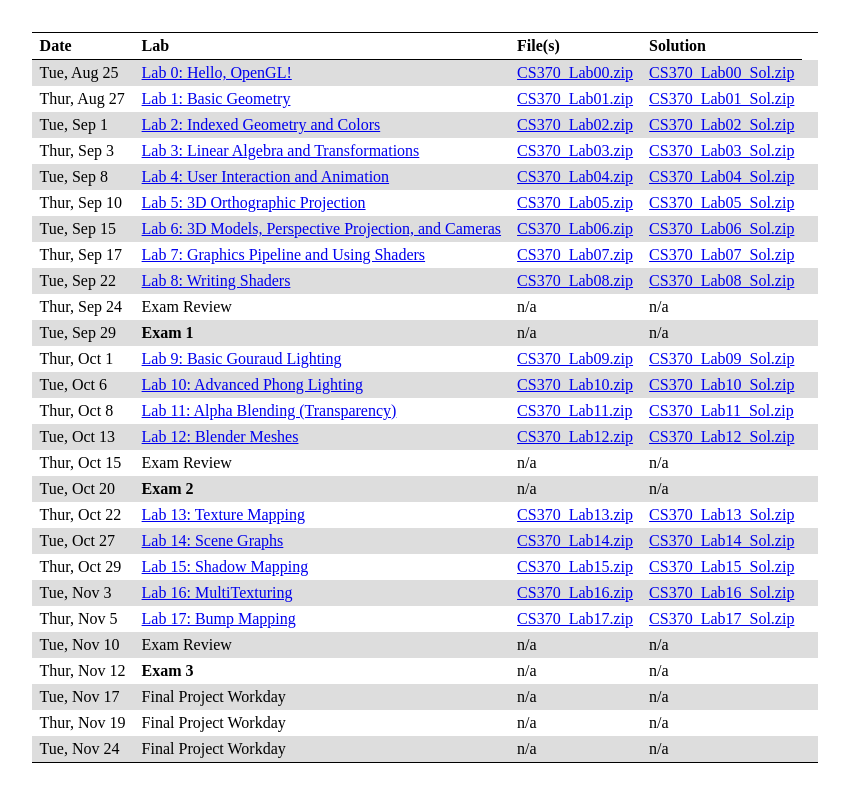
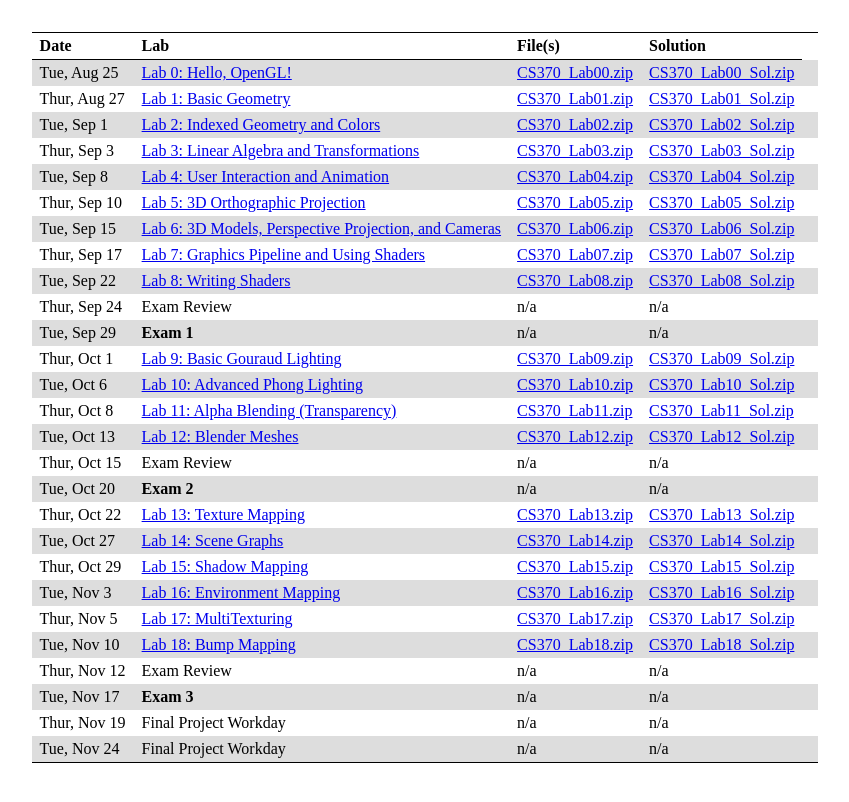
Before and after one commit to ycpcs/cs370-fall2020, a Jekyll site: the page test/lab_test.html, which Jekyll copies as it is, in a window 1280 px wide. Shown: the top 802 px of the page, without its empty margins (215-1064 px from the left). Built offline with Jekyll 4.4.1, drawn with Linux system fonts in a browser that asks for light colours.

Commit message:
update schedule
update schedule

```diff
--- a/js/AACONFIG-scheduleInfo.js
+++ b/js/AACONFIG-scheduleInfo.js
@@ -98,14 +98,19 @@ courseInfo.classPeriods = [
 		file: "CS370_Lab15"
 	},
 	{
-		topic: new Topic("Lab 16: MultiTexturing", "lab16.html"),
-		reading: "Ch. 6",
+		topic: new Topic("Lab 16: Environment Mapping", "lab16.html"),
+		reading: "",
 		file: "CS370_Lab16"
 	},
 	{
-		topic: new Topic("Lab 17: Bump Mapping", "lab17.html"),
+		topic: new Topic("Lab 17: MultiTexturing", "lab17.html"),
+		reading: "Ch. 6",
+		file: "CS370_Lab17"
+	},
+	{
+		topic: new Topic("Lab 18: Bump Mapping", "lab18.html"),
 		reading: "Ch. 8",
-		file: "CS370_Lab17"
+		file: "CS370_Lab18"
 	},
 	{
 		topic: new Topic("Exam Review", ""),
@@ -114,11 +119,6 @@ courseInfo.classPeriods = [
 	},
 	{
 		topic: new Topic("** Exam 3", "")
-	},
-	{
-		topic: new Topic("Final Project Workday", ""),
-		reading: "",
-		file: ""
 	},
 	{
 		topic: new Topic("Final Project Workday", ""),
```
Also changed, not shown: assign/index.md (+1 -1 lines), assign/project.md (+1 -1 lines).
